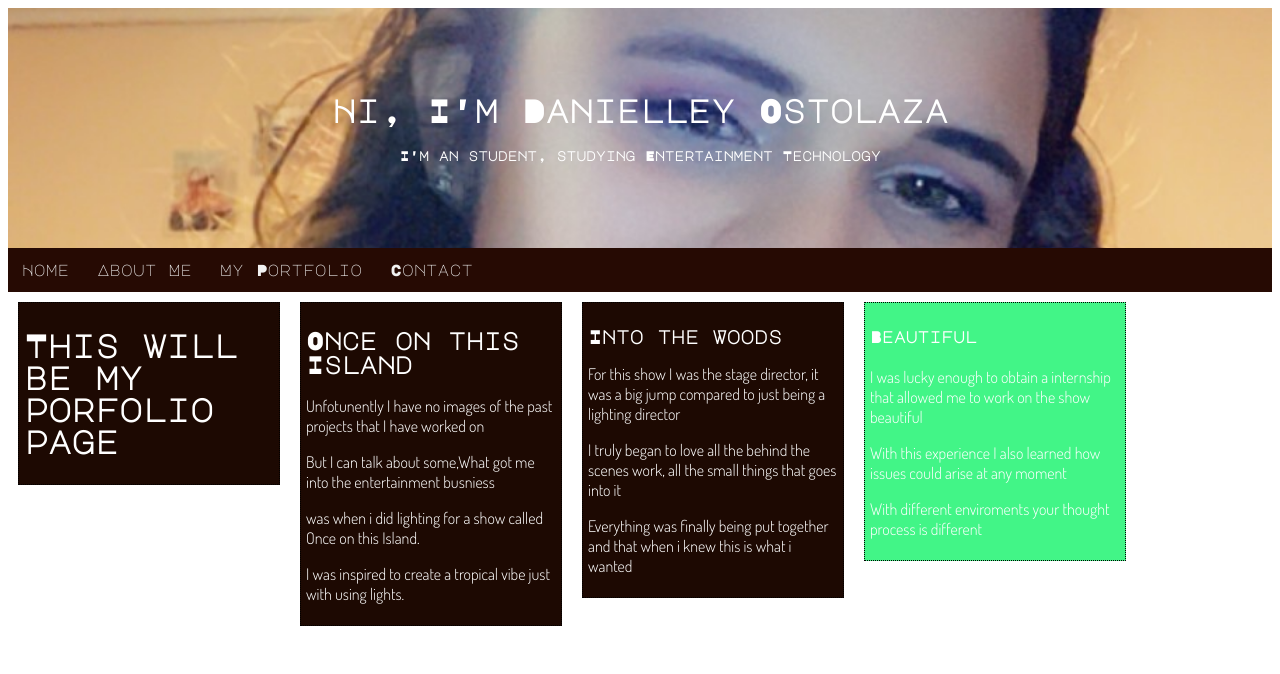
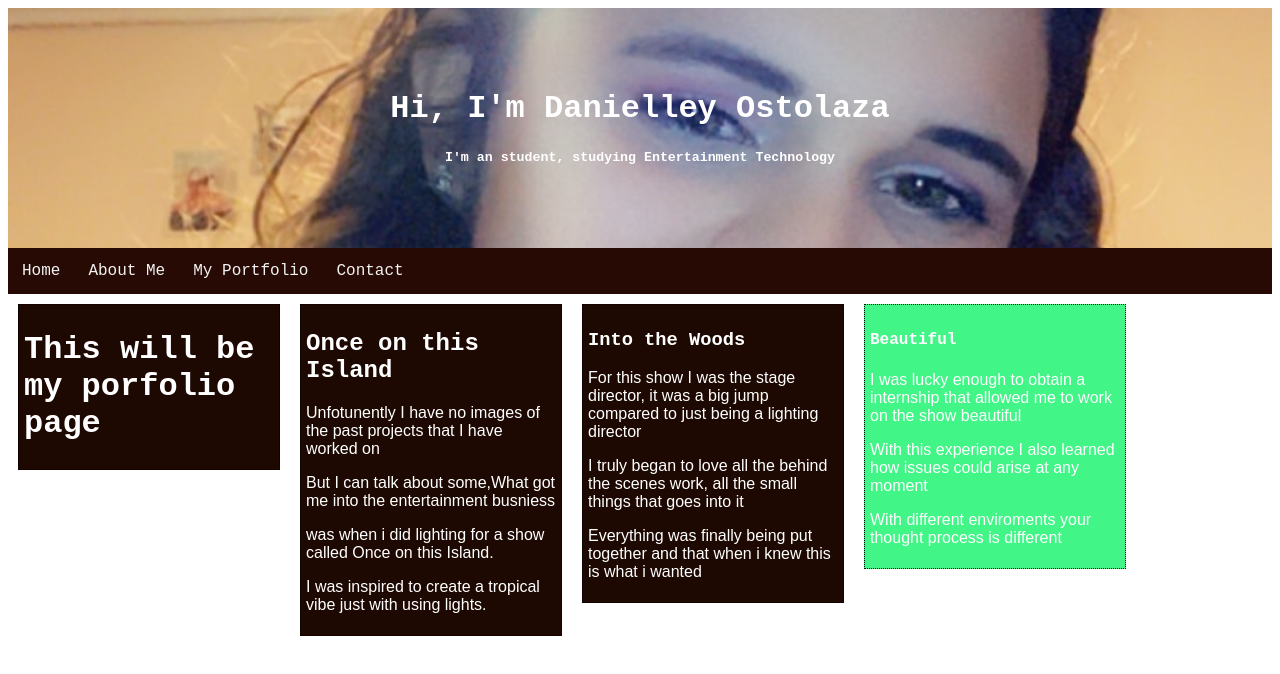
Before and after one commit to danielleyo/lab-15, a plain HTML site: page myportfolio.html in a window 1280 px wide. Drawn offline with Linux system fonts and the light colour scheme.

Commit message:
Update myportfolio.html

```diff
--- a/myportfolio.html
+++ b/myportfolio.html
@@ -5,7 +5,7 @@
     <title>My Portfolio</title>
     <link rel="stylesheet" href="style.css">
     <link rel="preconnect" href="https://fonts.gstatic.com">
-    <link href="https://fonts.googleapis.com/css2?family=Dosis:wght@200;300;400&family=Major+Mono+Display&display=swap" rel="stylesheet">
+    <link href="https://fonts.googleapis.com/css2?family=JetBrains+Mono:wght@100&display=swap" rel="stylesheet">
   </head>
   <body>
     <div class="hero-image">
```
